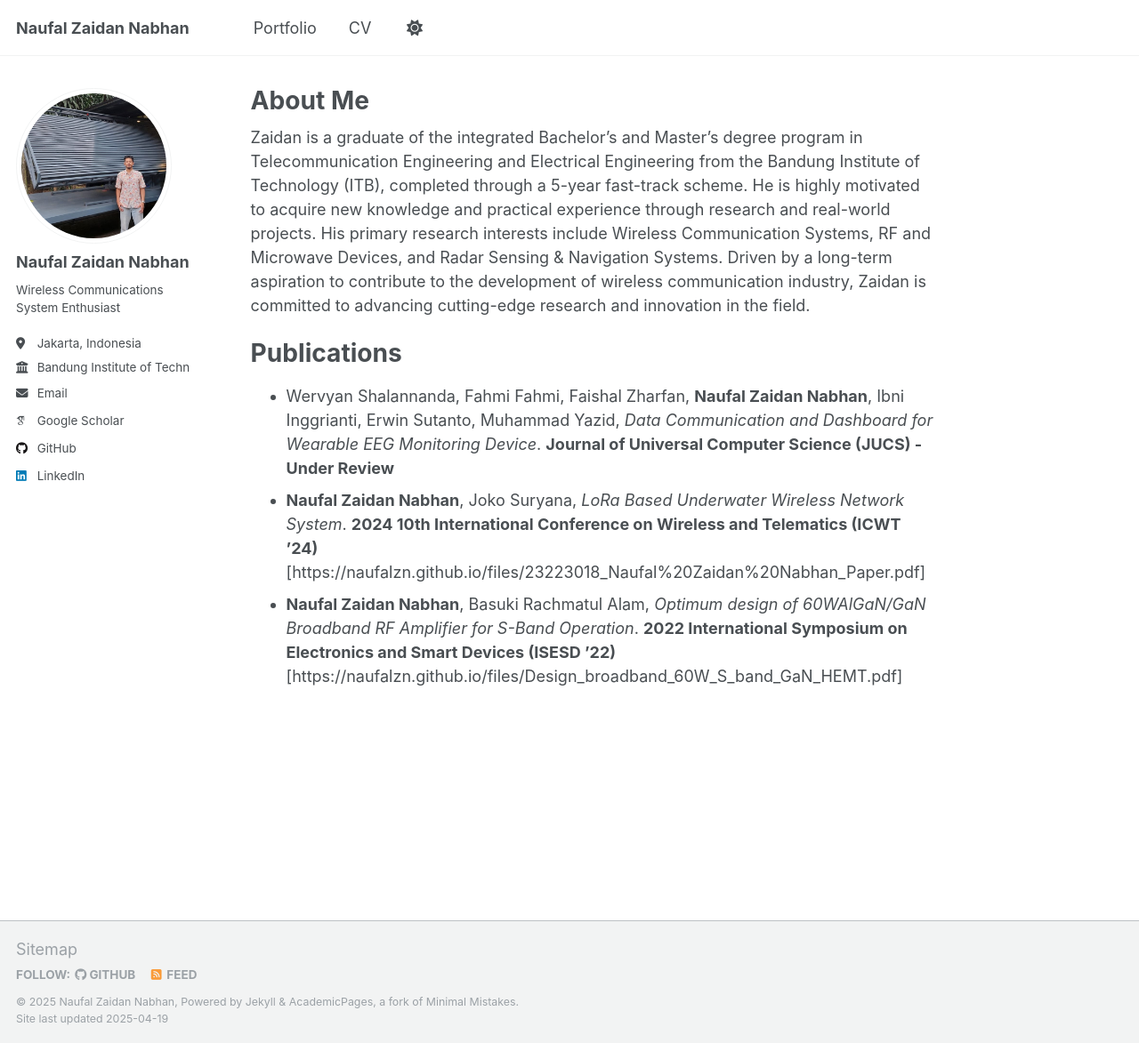
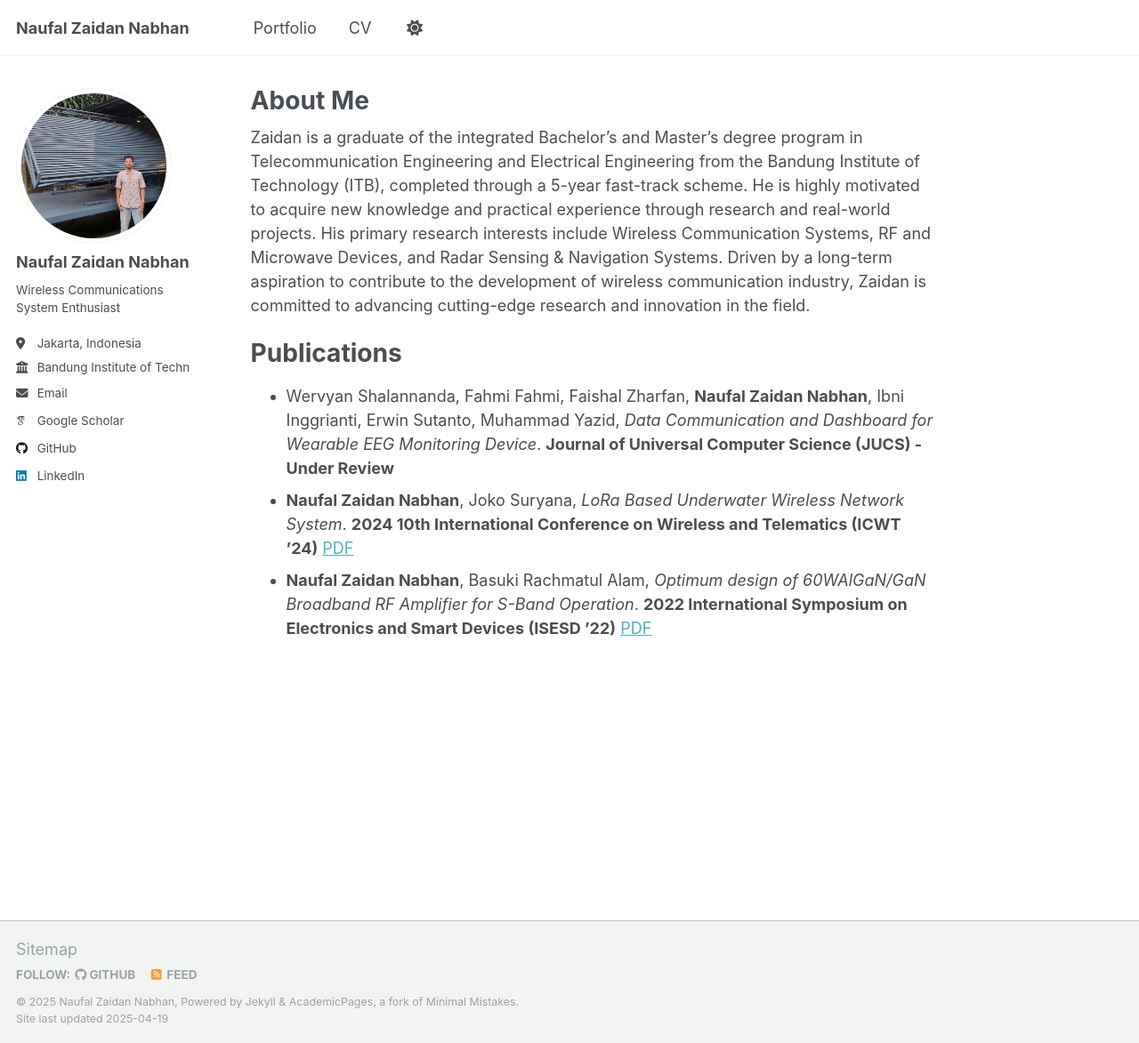
Before and after one commit to naufalzn/naufalzn.github.io, a Jekyll site: the page built from _pages/about.md, in a window 1280 px wide and 1173 px high. Shown: the whole window at 89% size. Built offline with Jekyll 4.4.1, drawn with Linux system fonts in a browser that asks for light colours; some web fonts are replaced; part of the change alters nothing that is shown.

Commit message:
Update about.md

```diff
--- a/_pages/about.md
+++ b/_pages/about.md
@@ -12,5 +12,5 @@ Zaidan is a graduate of the integrated Bachelor's and Master's degree program in
 
 # Publications
 - Wervyan Shalannanda, Fahmi Fahmi, Faishal Zharfan, **Naufal Zaidan Nabhan**, Ibni Inggrianti, Erwin Sutanto, Muhammad Yazid, _Data Communication and Dashboard for Wearable EEG Monitoring Device_. **Journal of Universal Computer Science (JUCS) - Under Review**
-- **Naufal Zaidan Nabhan**, Joko Suryana, _LoRa Based Underwater Wireless Network System_. **2024 10th International Conference on Wireless and Telematics (ICWT ’24)** [https://naufalzn.github.io/files/23223018_Naufal%20Zaidan%20Nabhan_Paper.pdf]
-- **Naufal Zaidan Nabhan**, Basuki Rachmatul Alam, _Optimum design of 60WAlGaN/GaN Broadband RF Amplifier for S-Band Operation_. **2022 International Symposium on Electronics and Smart Devices (ISESD ’22)** [https://naufalzn.github.io/files/Design_broadband_60W_S_band_GaN_HEMT.pdf]
+- **Naufal Zaidan Nabhan**, Joko Suryana, _LoRa Based Underwater Wireless Network System_. **2024 10th International Conference on Wireless and Telematics (ICWT ’24)** [PDF](https://github.com/naufalzn/naufalzn.github.io/files/23223018_Naufal%20Zaidan%20Nabhan_Paper.pdf)
+- **Naufal Zaidan Nabhan**, Basuki Rachmatul Alam, _Optimum design of 60WAlGaN/GaN Broadband RF Amplifier for S-Band Operation_. **2022 International Symposium on Electronics and Smart Devices (ISESD ’22)** [PDF](https://github.com/naufalzn/naufalzn.github.io/files/Design_broadband_60W_S_band_GaN_HEMT.pdf)
```
